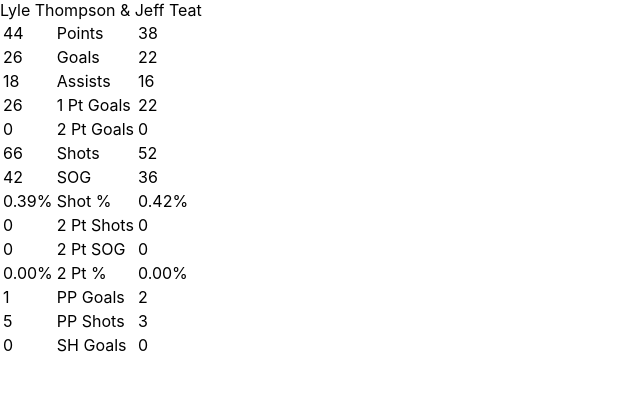
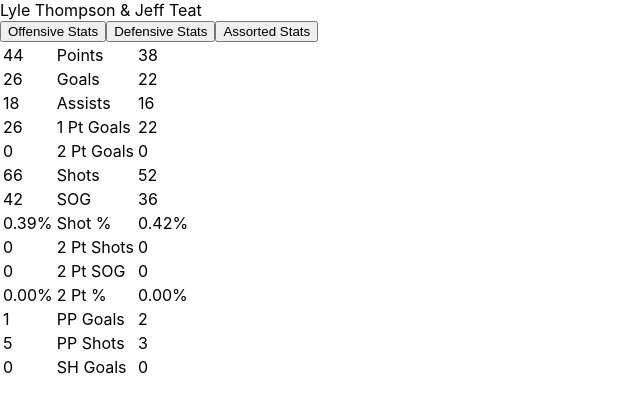
Before and after one commit to Premier-Lacrosse-League/pll-frontend-take-home, a React (Create React App) app: page / in a window 1280 px wide. Shown: the top 412 px of the page, without its empty margins (0-640 px from the left). Built offline with nearby package versions, Linux system fonts and the light colour scheme.

Commit message:
built buttons type, and buttons variable holding title and name, button functionality complete

```diff
--- a/src/Pages/PlayerComparison/components/PlayerComparisonStats.tsx
+++ b/src/Pages/PlayerComparison/components/PlayerComparisonStats.tsx
@@ -1,4 +1,4 @@
-import React, { useState, useEffect } from 'react'
+import React, { useState, useEffect, useCallback } from 'react'
 import { Player, Stats, StatFilter, ButtonsType } from '../models'
 
 const statFilters = {
@@ -55,6 +55,14 @@ const statFilters = {
     ]
 }
 
+const buttons = [
+    {title: 'Offensive Stats', name: 'offensiveStats'},
+    {title: 'Defensive Stats', name: 'defensiveStats'},
+    {title: 'Assorted Stats', name: 'assortedStats'},
+    {title: 'Faceoff Stats', name: 'faceoffStats'},
+    {title: 'Goalie Stats', name: 'goalieStats'}
+]
+
 interface PlayerComparisonStatsProps {
     first: Player | null;
     second: Player | null;
@@ -63,74 +71,65 @@ interface PlayerComparisonStatsProps {
 export const PlayerComparisonStats: React.FC<PlayerComparisonStatsProps> = ({first, second}) => {
 
     const [selectedFilter, setSelectedFilter] = useState<Array<StatFilter>>()
-    const [selectedStat, setSelectedStat] = useState<String>()
-    const [buttons, setButtons] = useState<ButtonsType>()
+    // const [selectedStat, setSelectedStat] = useState<String>()
+    const [primeButtons, setPrimeButtons] = useState<Array<ButtonsType>>()
 
-    const getInitialStats = () => {
+    const getInitialStats = useCallback(() => {
         if (first?.position === 'G'){
-            setSelectedStat('Goalie Stats')
             setSelectedFilter(statFilters.goalieStats)
+            setPrimeButtons([buttons[0], buttons[1], buttons[2], buttons[4]])
         } else if (first?.position === 'FO'){
-            setSelectedStat('Faceoff Stats')
             setSelectedFilter(statFilters.faceoffStats)
+            setPrimeButtons([buttons[0], buttons[1], buttons[2], buttons[3]])
         } else if (
             (first?.position === 'D') ||
             (first?.position === 'SSDM') ||
             (first?.position === 'LSM')
         ) {
-            setSelectedStat('Defensive Stats')
             setSelectedFilter(statFilters.defensiveStats)
-        } else {
-            setSelectedStat('Offensive Stats')
+            setPrimeButtons([buttons[0], buttons[1], buttons[2]])
+        } else if (first?.position === 'M'){
             setSelectedFilter(statFilters.offensiveStats)
+            setPrimeButtons([buttons[0], buttons[1], buttons[2], buttons[3]])
+        } else if (first?.position === 'A'){
+            setSelectedFilter(statFilters.offensiveStats)
+            setPrimeButtons([buttons[0], buttons[1], buttons[2]])
+        }
+    }, [first, second])
+
+    useEffect(() => {
+        getInitialStats();
+    }, [getInitialStats])
+
+    const handleClick = (selected: string) => {
+        switch(selected) {
+            case 'goalieStats':
+                setSelectedFilter(statFilters.goalieStats);
+                break;
+            case 'faceoffStats':
+                setSelectedFilter(statFilters.faceoffStats);
+                break;
+            case 'defensiveStats':
+                setSelectedFilter(statFilters.defensiveStats);
+                break;
+            case 'assortedStats':
+                setSelectedFilter(statFilters.assortedStats);
+                break;
+            case 'offensiveStats':
+                setSelectedFilter(statFilters.offensiveStats);
+                break;
+            default:
+                setSelectedFilter(statFilters.offensiveStats);
+                break;
         }
     }
-
-    // const handleClick = (event: Event) => {
-    //     let selected: String = event?.target?;
-
-    //     switch(selected) {
-    //         case 'Goalie Stats':
-    //             setSelectedStat('Goalie Stats');
-    //             setSelectedFilter(statFilters.goalieStats);
-    //             break;
-    //         case 'Faceoff Stats':
-    //             setSelectedStat(selected);
-    //             setSelectedFilter(statFilters.faceoffStats);
-    //             break;
-    //         case 'Defensive Stats':
-    //             setSelectedStat(selected);
-    //             setSelectedFilter(statFilters.defensiveStats);
-    //             break;
-    //         case 'Assorted Stats':
-    //             setSelectedStat(selected);
-    //             setSelectedFilter(statFilters.assortedStats);
-    //             break;
-    //         case 'Offensive Stats':
-    //             setSelectedStat(selected);
-    //             setSelectedFilter(statFilters.offensiveStats);
-    //             break;
-    //         default:
-    //             setSelectedStat('Offensive Stats');
-    //             setSelectedFilter(statFilters.offensiveStats);
-    //             break;
-    //     }
-    // }
-
-    useEffect(() => {
-        getInitialStats()
-    })
 
     return (
         <div>
             <div>
-                {/**
-                 * offense button
-                 * defense button
-                 * assorted button
-                 * faceoff button
-                 * goalie button
-                 */}
+                 {primeButtons?.map(({title, name}) => {
+                    return <button onClick={() => handleClick(name)}>{title}</button>
+                 })}
             </div>
             <table>
                 <tbody>
--- a/src/Pages/PlayerComparison/models/statFilter.tsx
+++ b/src/Pages/PlayerComparison/models/statFilter.tsx
@@ -6,5 +6,5 @@ export interface StatFilter {
 
 export interface ButtonsType {
     title: string;
-    fieldName: Object;
+    name: string;
 }
```
